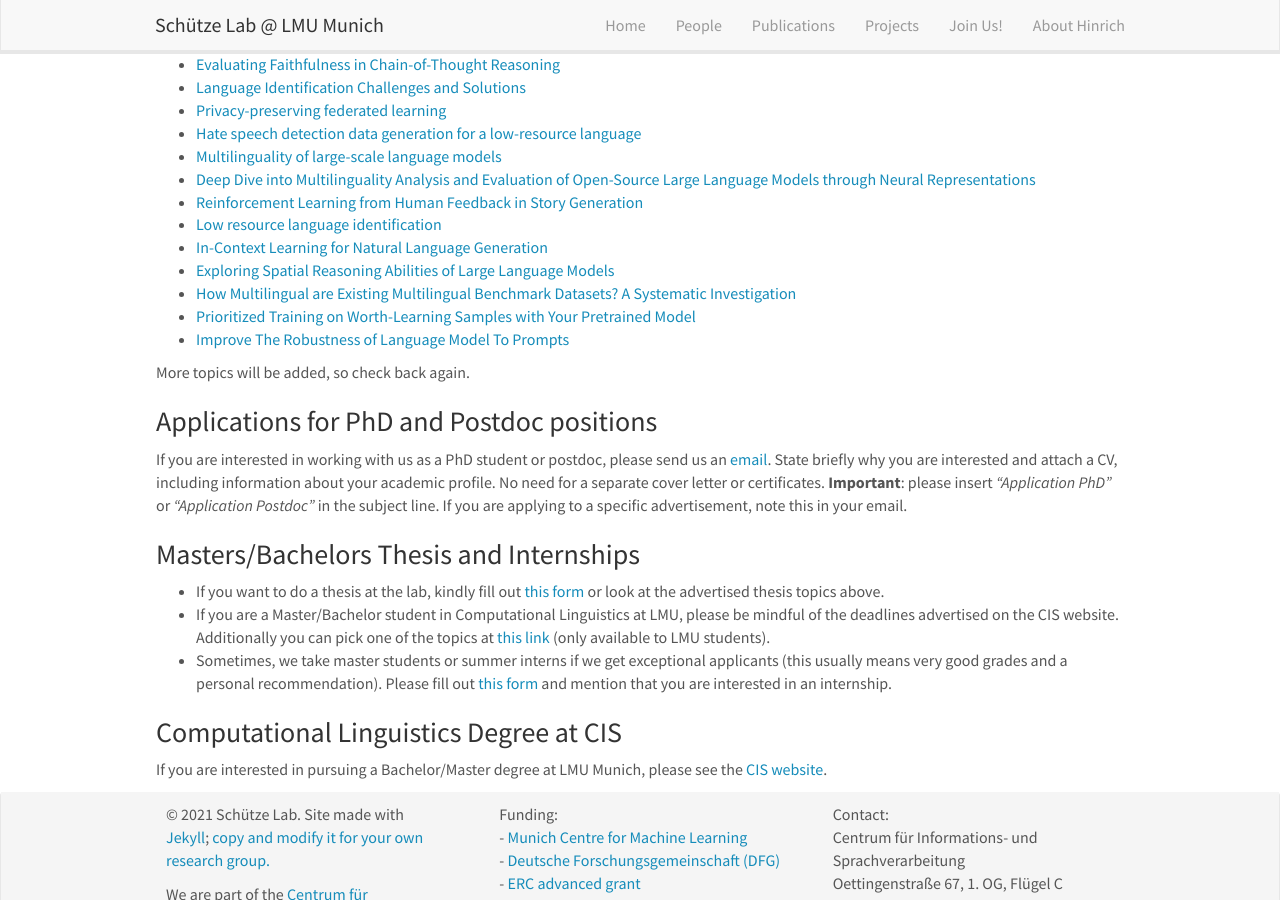
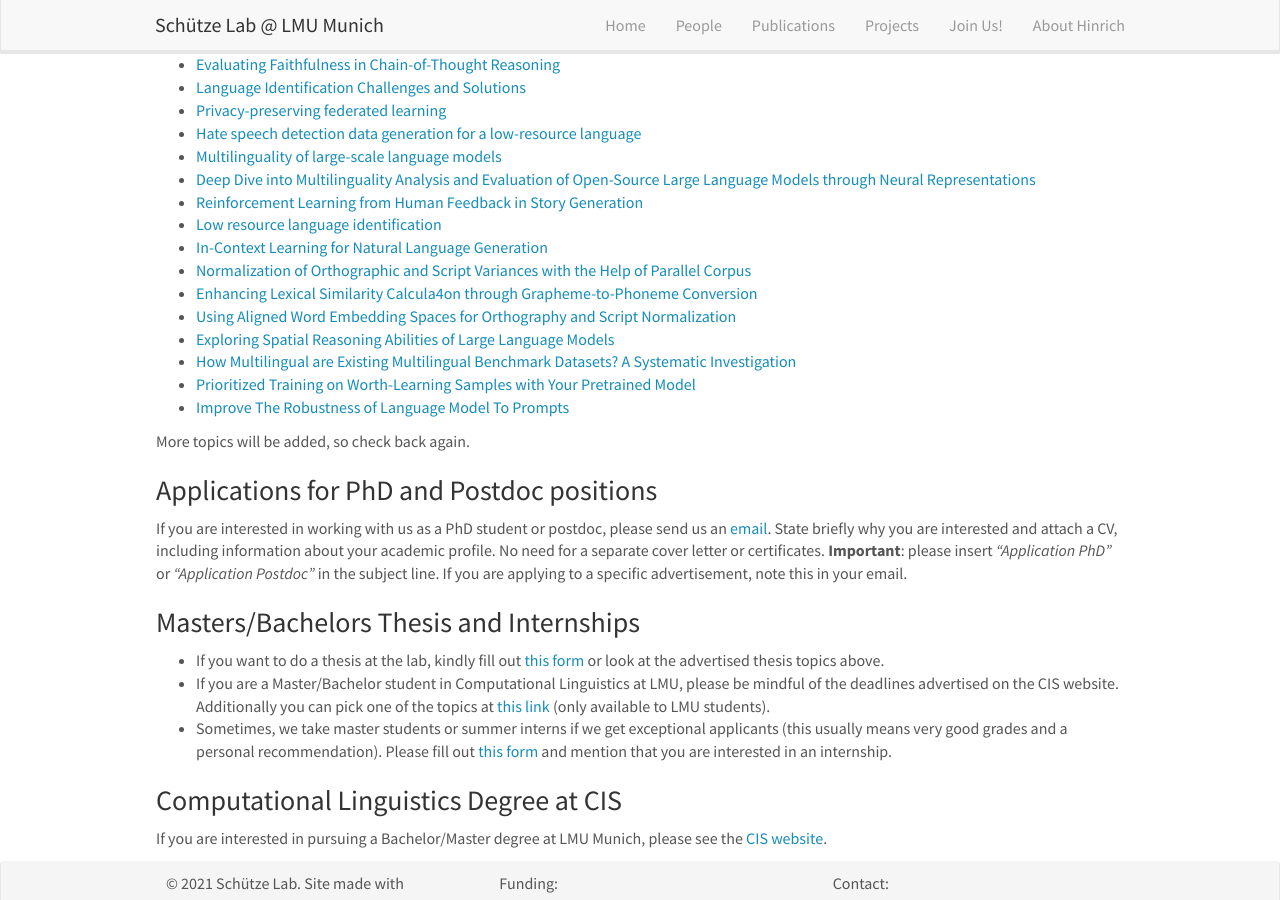
Before and after one commit to cisnlp/cisnlp.github.io, a Jekyll site: the page built from _pages/openings.md, in a window 1280 px wide and 900 px high, scrolled down 397 px. Built offline with Jekyll 4.4.1, drawn with Linux system fonts in a browser that asks for light colours; nearby versions of some CDN libraries; comment, search, counter and statistics services are not loaded.

Commit message:
add topics

```diff
--- a/_pages/openings.md
+++ b/_pages/openings.md
@@ -27,6 +27,9 @@ Presently we have open BSc/MSc thesis positions in the following areas. Kindly a
 - [Reinforcement Learning from Human Feedback in Story Generation]({{ site.baseurl }}/thesis_proposals/2024/Latif-2024-Project-1.pdf)
 - [Low resource language identification]({{ site.baseurl }}/thesis_proposals/2024/Molly-2024-Project-1.pdf)
 - [In-Context Learning for Natural Language Generation]({{ site.baseurl }}/thesis_proposals/2024/Peiqin-2024-Project-1.pdf)
+- [Normalization of Orthographic and Script Variances with the Help of Parallel Corpus]({{ site.baseurl }}/thesis_proposals/2024/Renhao-2024-Project-1.pdf)
+- [Enhancing Lexical Similarity Calcula4on through Grapheme-to-Phoneme Conversion]({{ site.baseurl }}/thesis_proposals/2024/Renhao-2024-Project-2.pdf)
+- [Using Aligned Word Embedding Spaces for Orthography and Script Normalization]({{ site.baseurl }}/thesis_proposals/2024/Renhao-2024-Project-3.pdf)
 - [Exploring Spatial Reasoning Abilities of Large Language Models]({{ site.baseurl }}/thesis_proposals/2024/Shengqiang-2024-Project-1.pdf)
 - [How Multilingual are Existing Multilingual Benchmark Datasets? A Systematic Investigation]({{ site.baseurl }}/thesis_proposals/2024/Yihong-2024-Project-1.pdf)
 - [Prioritized Training on Worth-Learning Samples with Your Pretrained Model]({{ site.baseurl }}/thesis_proposals/2024/Yihong-2024-Project-2.pdf)
```
Also changed, not shown: 5 other files.
